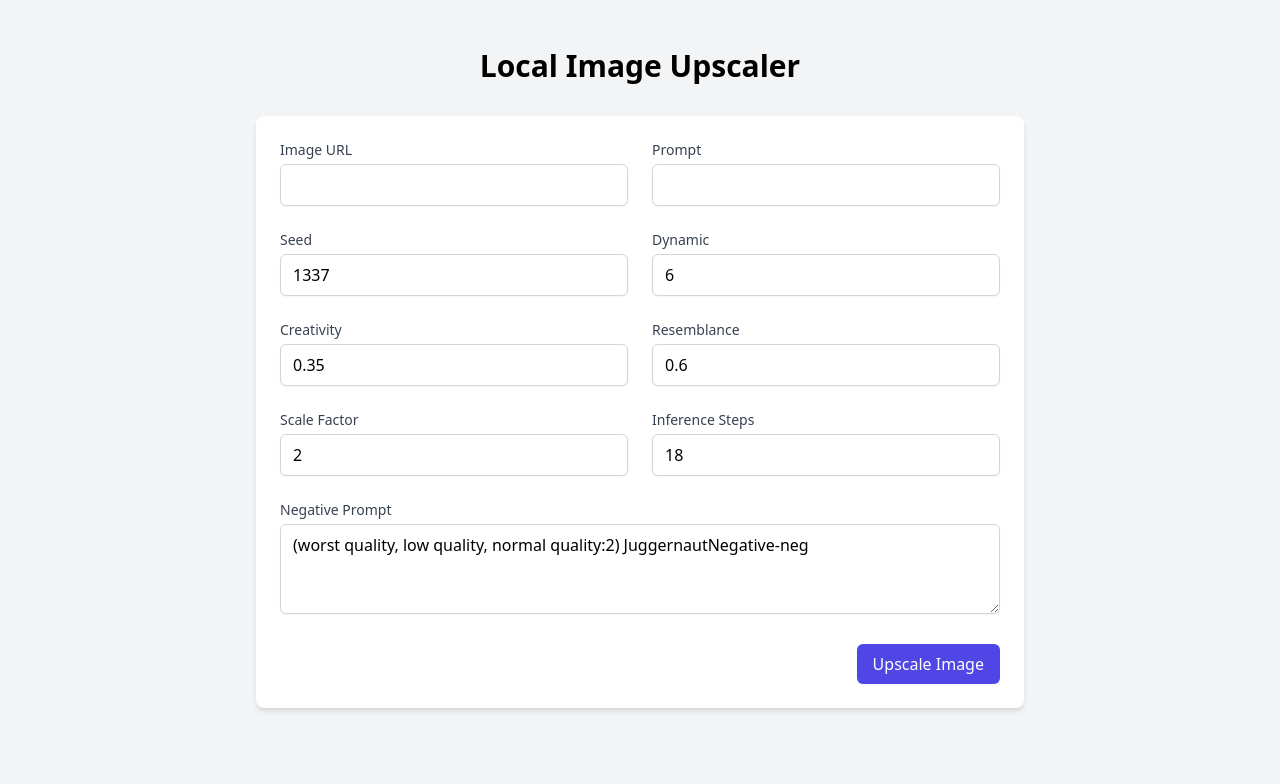
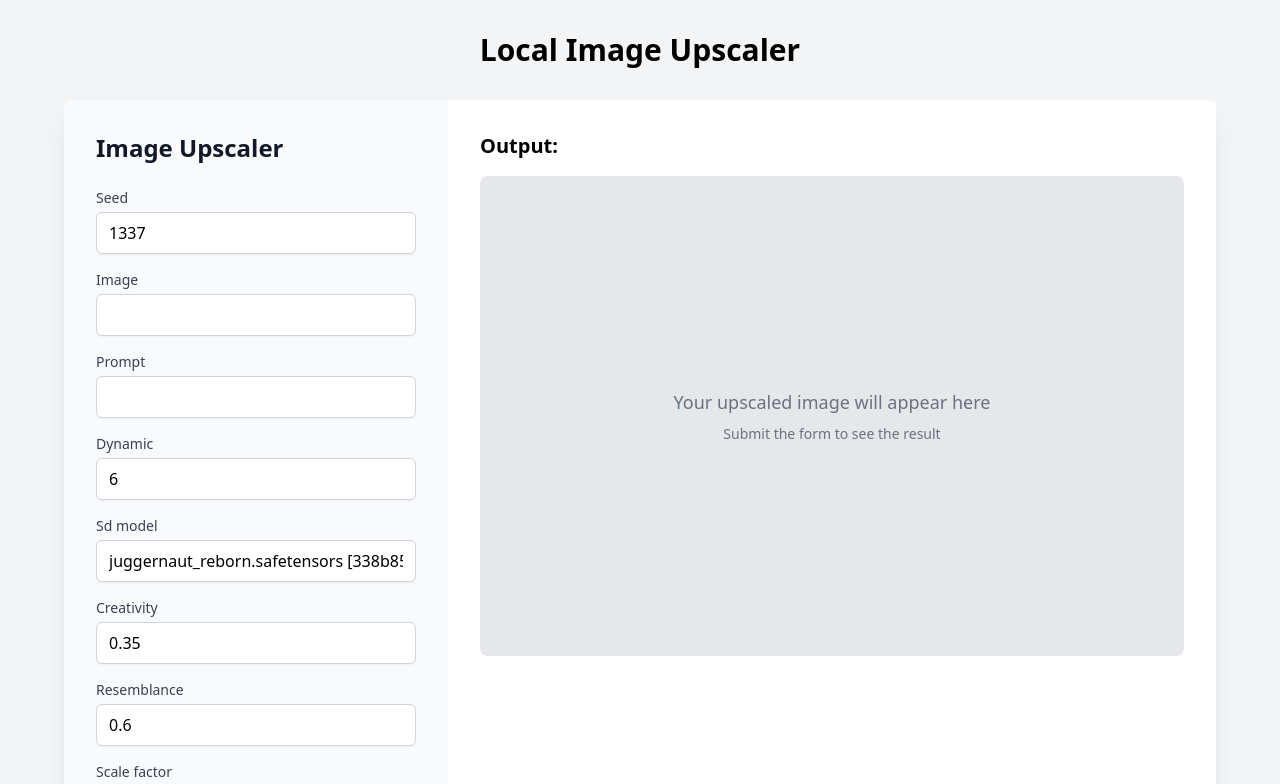
Before and after one commit to hershdhillon/cube-image-upscaler, a Next.js app: page / in a window 1280 px wide. Shown: the top 784 px of the page. Built offline with nearby package versions, Linux system fonts and the light colour scheme.

Commit message:
updated styles

```diff
--- a/src/app/page.js
+++ b/src/app/page.js
@@ -3,11 +3,9 @@
 
 export default function Home() {
     return (
-        <div className="min-h-screen bg-gray-100 py-12 px-4 sm:px-6 lg:px-8">
-            <div className="max-w-3xl mx-auto">
-                <h1 className="text-3xl font-bold text-center mb-8">Local Image Upscaler</h1>
-                <UpscalerForm />
-            </div>
+        <div className="min-h-screen bg-gray-100 p-4 sm:p-6 lg:p-8">
+            <h1 className="text-3xl font-bold text-center ">Local Image Upscaler</h1>
+            <UpscalerForm />
         </div>
     );
 }
--- a/src/components/UpscalerForm.js
+++ b/src/components/UpscalerForm.js
@@ -20,8 +20,8 @@
     const [isLoading, setIsLoading] = useState(false);
 
     const handleInputChange = (e) => {
-        const { name, value } = e.target;
-        setFormData({ ...formData, [name]: value });
+        const {name, value} = e.target;
+        setFormData({...formData, [name]: value});
     };
 
     const handleSubmit = async (e) => {
@@ -39,151 +39,97 @@
             setResult(data);
         } catch (error) {
             console.error('Error:', error);
-            setResult({ error: 'An error occurred while processing the image' });
+            setResult({error: 'An error occurred while processing the image'});
         }
         setIsLoading(false);
     };
 
     return (
-        <div className="max-w-4xl mx-auto p-6 bg-white rounded-lg shadow-md">
-            <form onSubmit={handleSubmit} className="space-y-6">
-                <div className="grid grid-cols-1 md:grid-cols-2 gap-6">
-                    <div>
-                        <label htmlFor="image" className="block text-sm font-medium text-gray-700 mb-1">Image URL</label>
-                        <input
-                            type="text"
-                            id="image"
-                            name="image"
-                            value={formData.image}
-                            onChange={handleInputChange}
-                            required
-                            className="w-full px-3 py-2 border border-gray-300 rounded-md shadow-sm focus:outline-none focus:ring-indigo-500 focus:border-indigo-500"
-                        />
-                    </div>
-                    <div>
-                        <label htmlFor="prompt" className="block text-sm font-medium text-gray-700 mb-1">Prompt</label>
-                        <input
-                            type="text"
-                            id="prompt"
-                            name="prompt"
-                            value={formData.prompt}
-                            onChange={handleInputChange}
-                            required
-                            className="w-full px-3 py-2 border border-gray-300 rounded-md shadow-sm focus:outline-none focus:ring-indigo-500 focus:border-indigo-500"
-                        />
-                    </div>
-                    <div>
-                        <label htmlFor="seed" className="block text-sm font-medium text-gray-700 mb-1">Seed</label>
-                        <input
-                            type="number"
-                            id="seed"
-                            name="seed"
-                            value={formData.seed}
-                            onChange={handleInputChange}
-                            className="w-full px-3 py-2 border border-gray-300 rounded-md shadow-sm focus:outline-none focus:ring-indigo-500 focus:border-indigo-500"
-                        />
-                    </div>
-                    <div>
-                        <label htmlFor="dynamic" className="block text-sm font-medium text-gray-700 mb-1">Dynamic</label>
-                        <input
-                            type="number"
-                            id="dynamic"
-                            name="dynamic"
-                            value={formData.dynamic}
-                            onChange={handleInputChange}
-                            className="w-full px-3 py-2 border border-gray-300 rounded-md shadow-sm focus:outline-none focus:ring-indigo-500 focus:border-indigo-500"
-                        />
-                    </div>
-                    <div>
-                        <label htmlFor="creativity" className="block text-sm font-medium text-gray-700 mb-1">Creativity</label>
-                        <input
-                            type="number"
-                            id="creativity"
-                            name="creativity"
-                            value={formData.creativity}
-                            onChange={handleInputChange}
-                            step="0.01"
-                            className="w-full px-3 py-2 border border-gray-300 rounded-md shadow-sm focus:outline-none focus:ring-indigo-500 focus:border-indigo-500"
-                        />
-                    </div>
-                    <div>
-                        <label htmlFor="resemblance" className="block text-sm font-medium text-gray-700 mb-1">Resemblance</label>
-                        <input
-                            type="number"
-                            id="resemblance"
-                            name="resemblance"
-                            value={formData.resemblance}
-                            onChange={handleInputChange}
-                            step="0.01"
-                            className="w-full px-3 py-2 border border-gray-300 rounded-md shadow-sm focus:outline-none focus:ring-indigo-500 focus:border-indigo-500"
-                        />
-                    </div>
-                    <div>
-                        <label htmlFor="scale_factor" className="block text-sm font-medium text-gray-700 mb-1">Scale Factor</label>
-                        <input
-                            type="number"
-                            id="scale_factor"
-                            name="scale_factor"
-                            value={formData.scale_factor}
-                            onChange={handleInputChange}
-                            className="w-full px-3 py-2 border border-gray-300 rounded-md shadow-sm focus:outline-none focus:ring-indigo-500 focus:border-indigo-500"
-                        />
-                    </div>
-                    <div>
-                        <label htmlFor="num_inference_steps" className="block text-sm font-medium text-gray-700 mb-1">Inference Steps</label>
-                        <input
-                            type="number"
-                            id="num_inference_steps"
-                            name="num_inference_steps"
-                            value={formData.num_inference_steps}
-                            onChange={handleInputChange}
-                            className="w-full px-3 py-2 border border-gray-300 rounded-md shadow-sm focus:outline-none focus:ring-indigo-500 focus:border-indigo-500"
-                        />
-                    </div>
-                </div>
-                <div>
-                    <label htmlFor="negative_prompt" className="block text-sm font-medium text-gray-700 mb-1">Negative Prompt</label>
+        <div className="min-h-screen bg-gray-100 p-4 sm:p-6 lg:p-8">
+            <div className="max-w-full mx-auto">
+                <div className="bg-white shadow-xl rounded-lg overflow-hidden">
+                    <div className="flex flex-col lg:flex-row">
+                        {/* Form Section */}
+                        <div className="lg:w-1/3 p-6 lg:p-8 bg-gray-50">
+                            <h2 className="text-2xl font-bold text-gray-900 mb-6">Image Upscaler</h2>
+                            <form id="upscaler-form" onSubmit={handleSubmit} className="space-y-4">
+                                {Object.entries(formData).map(([key, value]) => (
+                                    <div key={key}>
+                                        <label htmlFor={key} className="block text-sm font-medium text-gray-700 mb-1">
+                                            {key.charAt(0).toUpperCase() + key.slice(1).replace('_', ' ')}
+                                        </label>
+                                        {key === 'negative_prompt' ? (
                                             <textarea
-                        id="negative_prompt"
-                        name="negative_prompt"
-                        value={formData.negative_prompt}
+                                                id={key}
+                                                name={key}
+                                                value={value}
                                                 onChange={handleInputChange}
                                                 rows="3"
                                                 className="w-full px-3 py-2 border border-gray-300 rounded-md shadow-sm focus:outline-none focus:ring-indigo-500 focus:border-indigo-500"
-                    ></textarea>
+                                            />
+                                        ) : (
+                                            <input
+                                                type={typeof value === 'number' ? 'number' : 'text'}
+                                                id={key}
+                                                name={key}
+                                                value={value}
+                                                onChange={handleInputChange}
+                                                step={typeof value === 'number' && key !== 'seed' ? '0.01' : '1'}
+                                                className="w-full px-3 py-2 border border-gray-300 rounded-md shadow-sm focus:outline-none focus:ring-indigo-500 focus:border-indigo-500"
+                                            />
+                                        )}
                                     </div>
-                <div className="flex justify-end">
+                                ))}
+                                <div className="pt-4">
                                     <button
                                         type="submit"
                                         disabled={isLoading}
-                        className="px-4 py-2 bg-indigo-600 text-white rounded-md shadow-sm hover:bg-indigo-700 focus:outline-none focus:ring-2 focus:ring-offset-2 focus:ring-indigo-500 disabled:opacity-50"
+                                        className="w-full flex justify-center py-3 px-4 border border-transparent rounded-md shadow-sm text-sm font-medium text-white bg-indigo-600 hover:bg-indigo-700 focus:outline-none focus:ring-2 focus:ring-offset-2 focus:ring-indigo-500 disabled:opacity-50"
                                     >
                                         {isLoading ? 'Processing...' : 'Upscale Image'}
                                     </button>
                                 </div>
                             </form>
+                        </div>
 
-            {result && (
-                <div className="mt-8">
-                    <h3 className="text-xl font-semibold mb-4">Result:</h3>
-                    {result.error ? (
+                        {/* Output Section */}
+                        <div className="lg:w-2/3 p-6 lg:p-8">
+                            <h3 className="text-xl font-semibold mb-4">Output:</h3>
+                            {result ? (
+                                result.error ? (
                                     <p className="text-red-600">{result.error}</p>
                                 ) : (
-                        <>
+                                    <div className="space-y-4">
+                                        <div className="w-full h-[60vh] bg-gray-200 rounded-lg overflow-hidden">
                                             <ImageComparisonSlider
                                                 originalImage={formData.image}
                                                 processedImage={result.output}
                                             />
+                                        </div>
                                         <details className="mt-4">
-                                <summary className="cursor-pointer text-indigo-600 hover:text-indigo-800">Show JSON Result</summary>
-                                <pre className="mt-2 p-4 bg-gray-100 rounded-md overflow-x-auto">
+                                            <summary
+                                                className="cursor-pointer text-indigo-600 hover:text-indigo-800">Show
+                                                JSON Result
+                                            </summary>
+                                            <pre className="mt-2 p-4 bg-gray-100 rounded-md overflow-x-auto text-sm">
                                             {JSON.stringify(result, null, 2)}
                                         </pre>
                                         </details>
-                        </>
-                    )}
+                                    </div>
+                                )
+                            ) : (
+                                <div
+                                    className="bg-gray-200 rounded-lg text-gray-500 text-center h-[60vh] flex items-center justify-center">
+                                    <div>
+                                        <p className="text-lg">Your upscaled image will appear here</p>
+                                        <p className="text-sm mt-2">Submit the form to see the result</p>
+                                    </div>
                                 </div>
                             )}
                         </div>
+                    </div>
+                </div>
+            </div>
+        </div>
     );
 }
```
Lines whose indentation alone changed are shown as unchanged.
